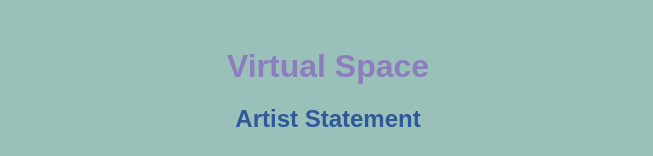
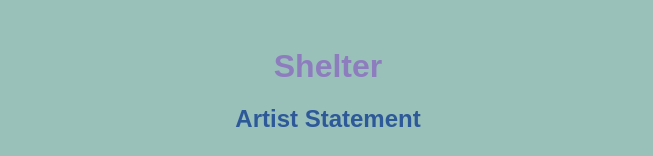
Before and after one commit to sharontran12/explorationsky, a plain HTML site: page index.html in a window 1280 px wide. Shown: the top 156 px of the page, without its empty margins (312-965 px from the left). Drawn offline with nearby package versions, Linux system fonts and the light colour scheme; a web font is replaced by a local one.

Commit message:
Update index.html

```diff
--- a/index.html
+++ b/index.html
@@ -6,14 +6,14 @@
     <meta charset="utf-8" />
     <meta http-equiv="X-UA-Compatible" content="IE=edge" />
     <meta name="viewport" content="width=device-width, initial-scale=1" />
-    <title>Playground in Dream</title>
+    <title>Shelter</title>
     <link rel="stylesheet" href="style.css" />
 
     <!-- Loading three.js scource-->
     <script src="https://ajax.googleapis.com/ajax/libs/threejs/r84/three.min.js"></script>
   </head>
   <body>
-    <h1>Virtual Space</h1>
+    <h1>Shelter</h1>
     <h2>
       Artist Statement
     </h2>
```
